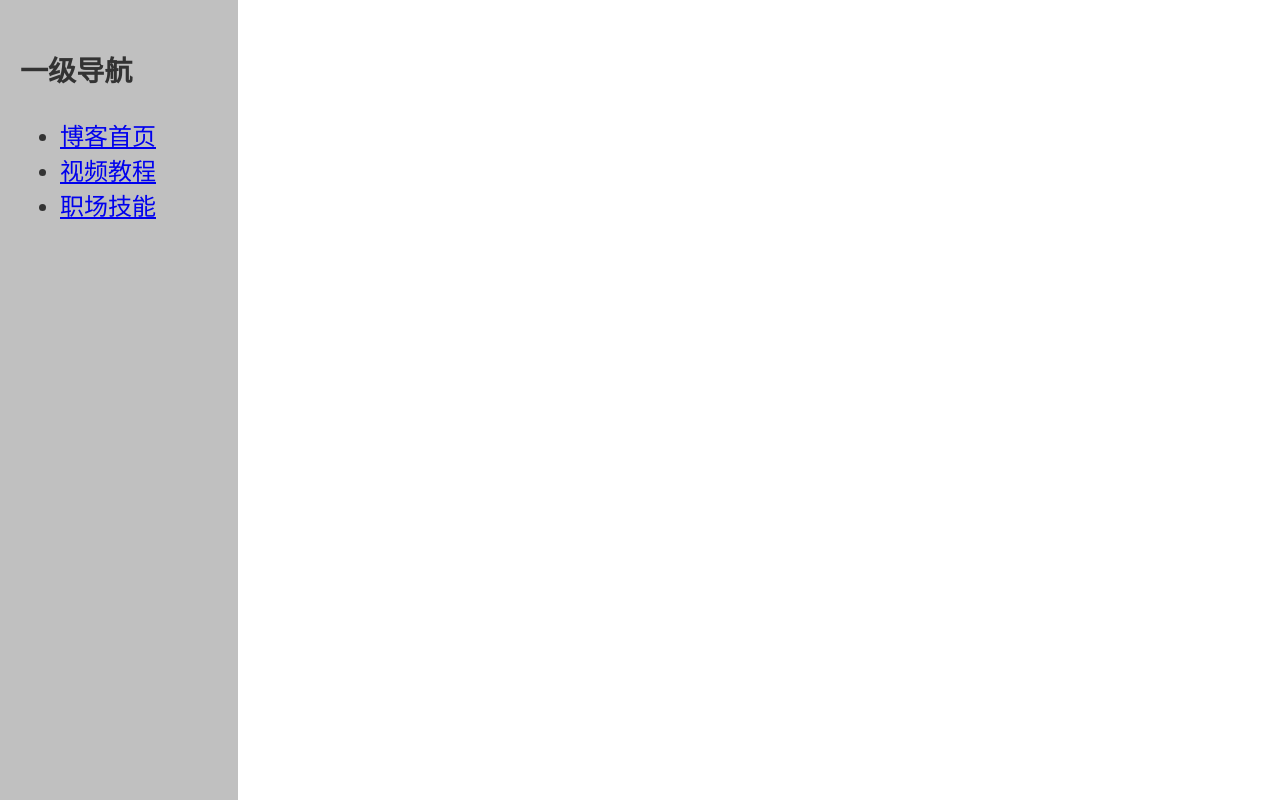
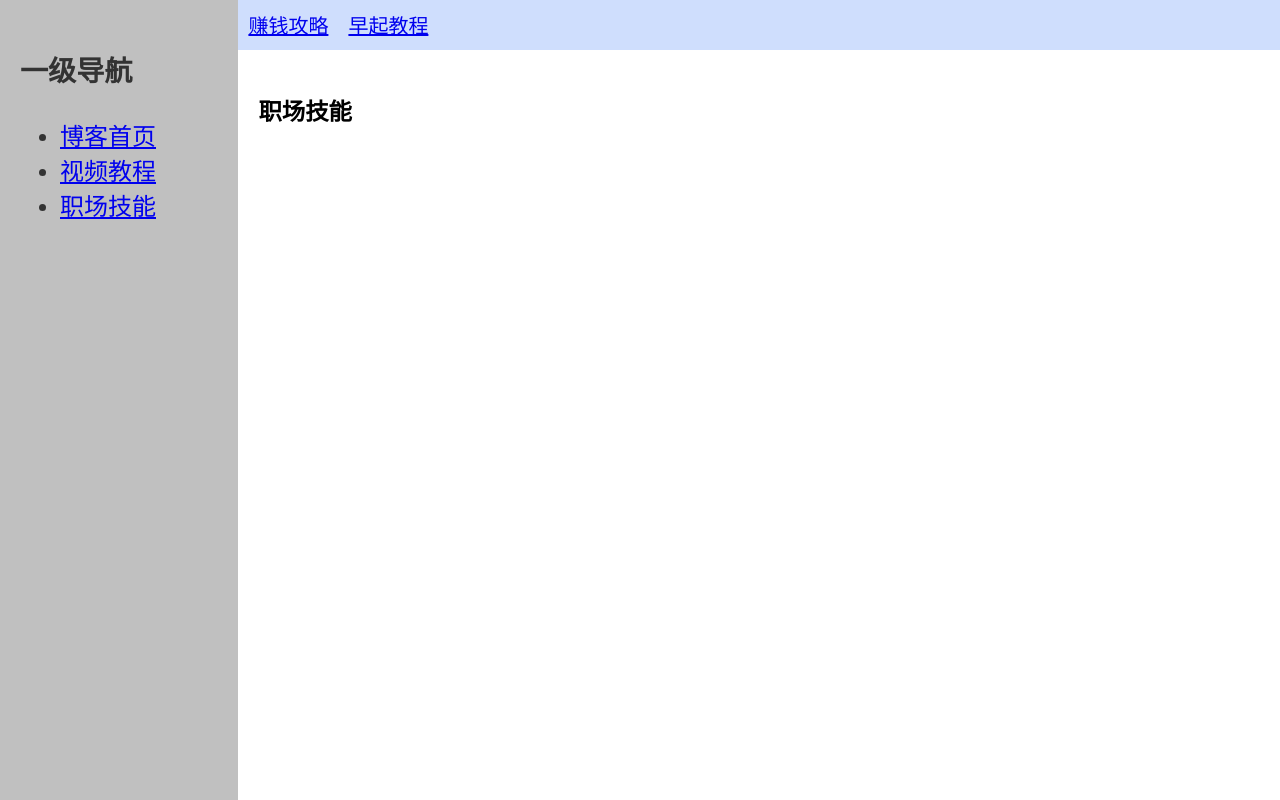
Before and after one commit to ReasonYuan/study-react, a React (Create React App) app in the folder study-router/: page /workplace in a window 1280 px wide. Shown: the top 800 px of the page. Built offline with nearby package versions, Linux system fonts and the light colour scheme.

Commit message:
嵌套路由续

```diff
--- a/study-router/src/pages/lesson-2/AppRouter.js
+++ b/study-router/src/pages/lesson-2/AppRouter.js
@@ -1,7 +1,7 @@
 /*
  * @Author: reason
  * @Date: 2020-08-08 14:02:45
- * @LastEditTime: 2020-08-08 14:41:22
+ * @LastEditTime: 2020-08-08 14:48:53
  * @FilePath: /study-react/study-router/src/pages/lesson-2/AppRouter.js
  * @Descripttion:
  */
@@ -12,6 +12,7 @@ import React from 'react'
 import { BrowserRouter as Router, Route, Link } from 'react-router-dom'
 import Index from './Index'
 import Video from './Video'
+import WorkPlace from './WorkPlace'
 import './index.css'
 
 
@@ -25,13 +26,14 @@ function AppRouter () {
           <ul>
             <li><Link to="/">博客首页</Link></li>
             <li><Link to="/video">视频教程</Link></li>
-            <li><Link to="">职场技能</Link></li>
+            <li><Link to="/workplace">职场技能</Link></li>
           </ul>
         </div>
 
         <div className="rightMain">
           <Route path="/" exact component={Index} />
           <Route path="/video" component={Video} />
+          <Route path="/workplace" component={WorkPlace} />
         </div>
 
       </div>
--- a/study-router/src/pages/lesson-2/Video.js
+++ b/study-router/src/pages/lesson-2/Video.js
@@ -1,13 +1,13 @@
 /*
  * @Author: reason
  * @Date: 2020-08-08 14:17:33
- * @LastEditTime: 2020-08-08 14:26:23
+ * @LastEditTime: 2020-08-08 14:51:00
  * @FilePath: /study-react/study-router/src/pages/lesson-2/video.js
  * @Descripttion:
  */
 
 import React from 'react'
-import { Route, Link, Redirect } from 'react-router-dom'
+import { Route, Link } from 'react-router-dom'
 
 import Vue from './video/Vue'
 import Flutter from './video/Flutter'
--- /dev/null
+++ b/study-router/src/pages/lesson-2/WorkPlace.js
@@ -0,0 +1,36 @@
+/*
+ * @Author: reason
+ * @Date: 2020-08-08 14:44:41
+ * @LastEditTime: 2020-08-08 14:50:49
+ * @FilePath: /study-react/study-router/src/pages/lesson-2/WorkPlace.js
+ * @Descripttion:
+ */
+
+
+
+
+import React from 'react'
+import { Route, Link } from 'react-router-dom'
+
+import GetUp from './workplace/GetUp'
+import Money from './workplace/Money'
+
+function WorkPlace() {
+  return (
+    <div>
+      <div className="topNav">
+        <ul>
+          <li><Link to="/workplace/money/">赚钱攻略</Link></li>
+          <li><Link to="/workplace/getup/">早起教程</Link></li>
+        </ul>
+      </div>
+      <div className="videoContent">
+        <div><h3>职场技能</h3></div>
+        <Route path="/workplace/money/" component={Money} />
+        <Route path="/workplace/getup/" component={GetUp} />
+      </div>
+    </div>
+  )
+}
+
+export default WorkPlace;
--- /dev/null
+++ b/study-router/src/pages/lesson-2/workplace/GetUp.js
@@ -0,0 +1,16 @@
+/*
+ * @Author: reason
+ * @Date: 2020-08-08 14:43:26
+ * @LastEditTime: 2020-08-08 14:43:50
+ * @FilePath: /study-react/study-router/src/pages/lesson-2/workplace/GetUp.js
+ * @Descripttion:
+ */
+
+
+import React from 'react';
+
+export default function GetUp () {
+  return (
+    <h2>GetUp页面</h2>
+  )
+}
--- /dev/null
+++ b/study-router/src/pages/lesson-2/workplace/Money.js
@@ -0,0 +1,16 @@
+/*
+ * @Author: reason
+ * @Date: 2020-08-08 14:43:14
+ * @LastEditTime: 2020-08-08 14:44:07
+ * @FilePath: /study-react/study-router/src/pages/lesson-2/workplace/Money.js
+ * @Descripttion:
+ */
+
+
+import React from 'react';
+
+export default function Money () {
+  return (
+    <h2>Money页面</h2>
+  )
+}
```
